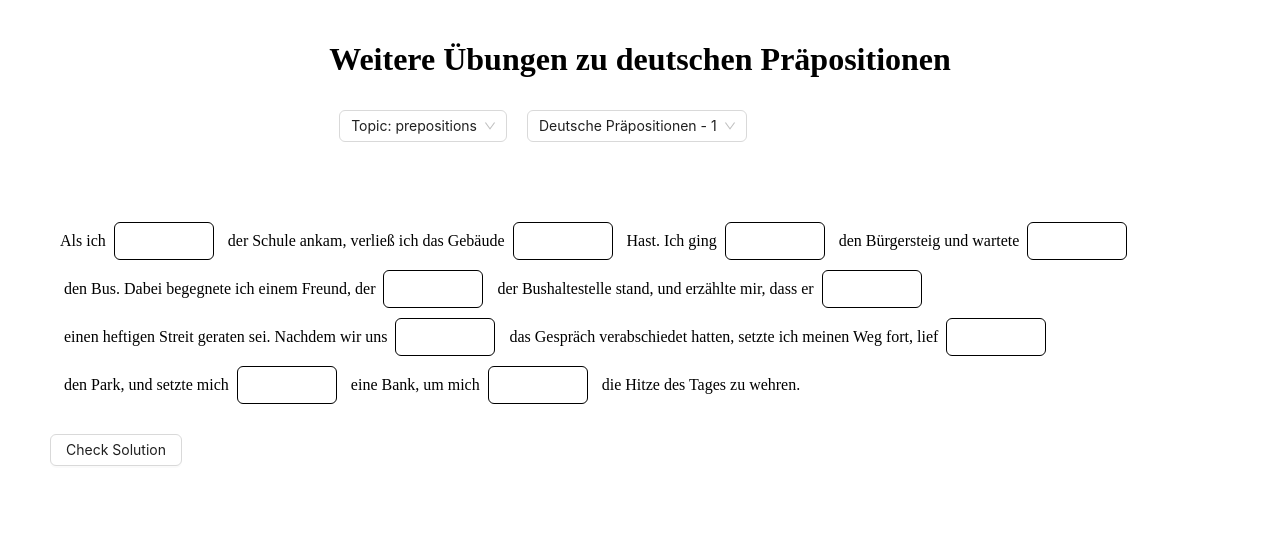
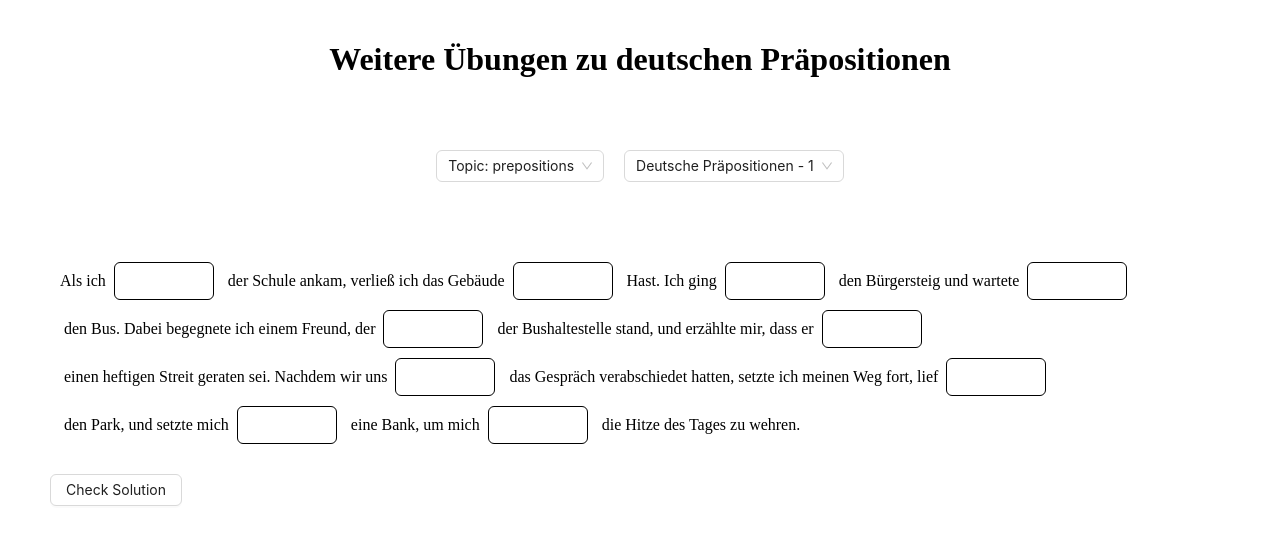
Before and after one commit to DomenicoSacco94/german-practice, a React (Vite) app: page / in a window 1280 px wide. Shown: the top 542 px of the page. Built offline with nearby package versions, Linux system fonts and the light colour scheme.

Commit message:
adjust style

```diff
--- a/src/App.css
+++ b/src/App.css
@@ -1,15 +1,21 @@
 .main {
     display: grid;
-    grid-template-rows: auto 1fr;
+    grid-template-rows: auto auto 1fr;
     grid-template-columns: 1fr;
     grid-template-areas:
         "exerciseHeader"
+        "exerciseSelectors"
         "exerciseCanvas";
     justify-items: center;
 }
 
 .exerciseHeader {
     grid-area: exerciseHeader;
+    padding: 20px;
+}
+
+.exerciseSelectors {
+    grid-area: exerciseSelectors;
     padding: 20px;
 }
 
--- a/src/App.tsx
+++ b/src/App.tsx
@@ -27,12 +27,16 @@ function App() {
     setExerciseType(value)
   }
 
+  if(!exercises) {
+      return <div> Error - no exercises found </div>
+  }
+
   return (
     <div className="main">
       <div className="exerciseHeader">
-        {exercises && (
-          <>
             <h1>{exercises.description}</h1>
+      </div>
+      <div className="exerciseSelectors">
           <Select className="exerciseSelector" defaultValue={exerciseTypesOptions[0]} onChange={handleExerciseTypeChange}>
               <>
                   {exerciseTypesOptions.map((exerciseType) => (
@@ -49,11 +53,9 @@ function App() {
                   </Option>
               ))}
           </Select>
-          </>
-        )}
       </div>
       <div className="exerciseCanvas">
-          {exercises && <Exercise exercise={exercises.exercises[exerciseNum]}/>}
+          <Exercise exercise={exercises.exercises[exerciseNum]}/>
       </div>
     </div>
   )
```
Lines whose indentation alone changed are shown as unchanged.
